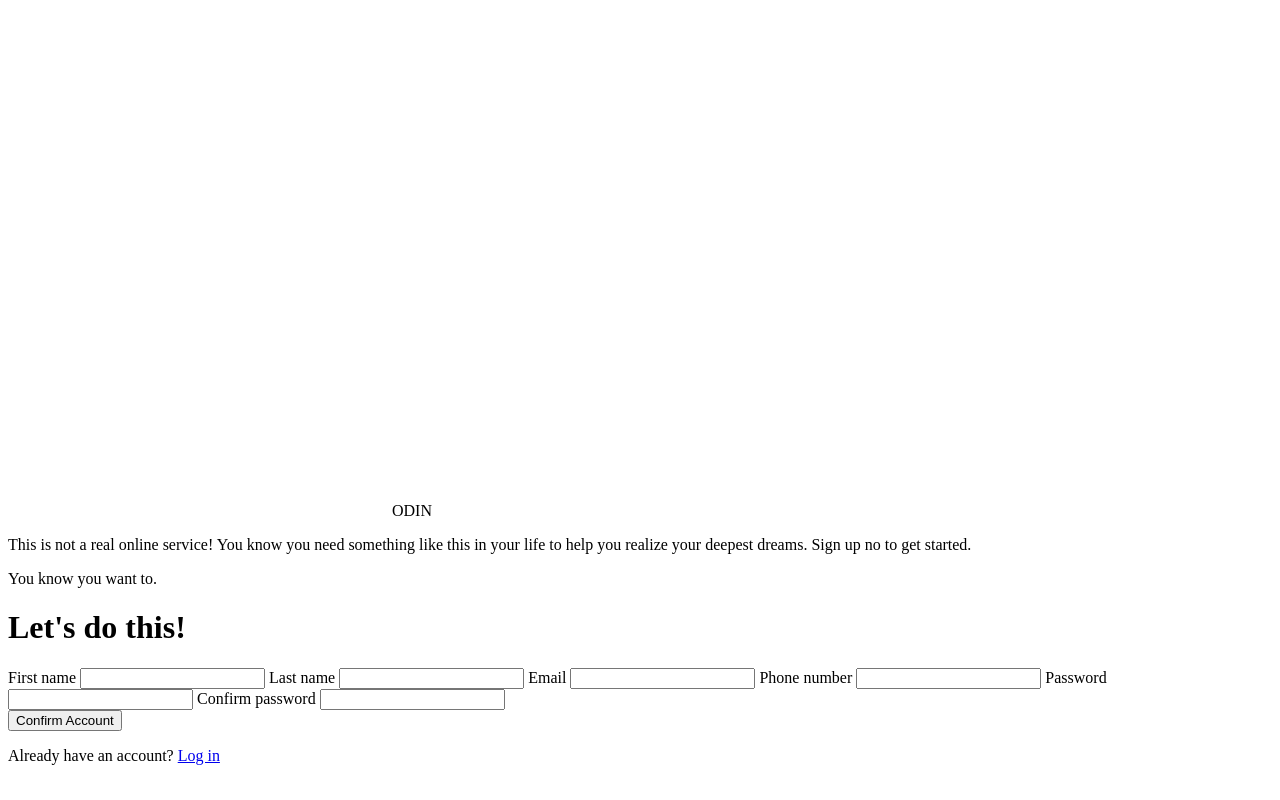
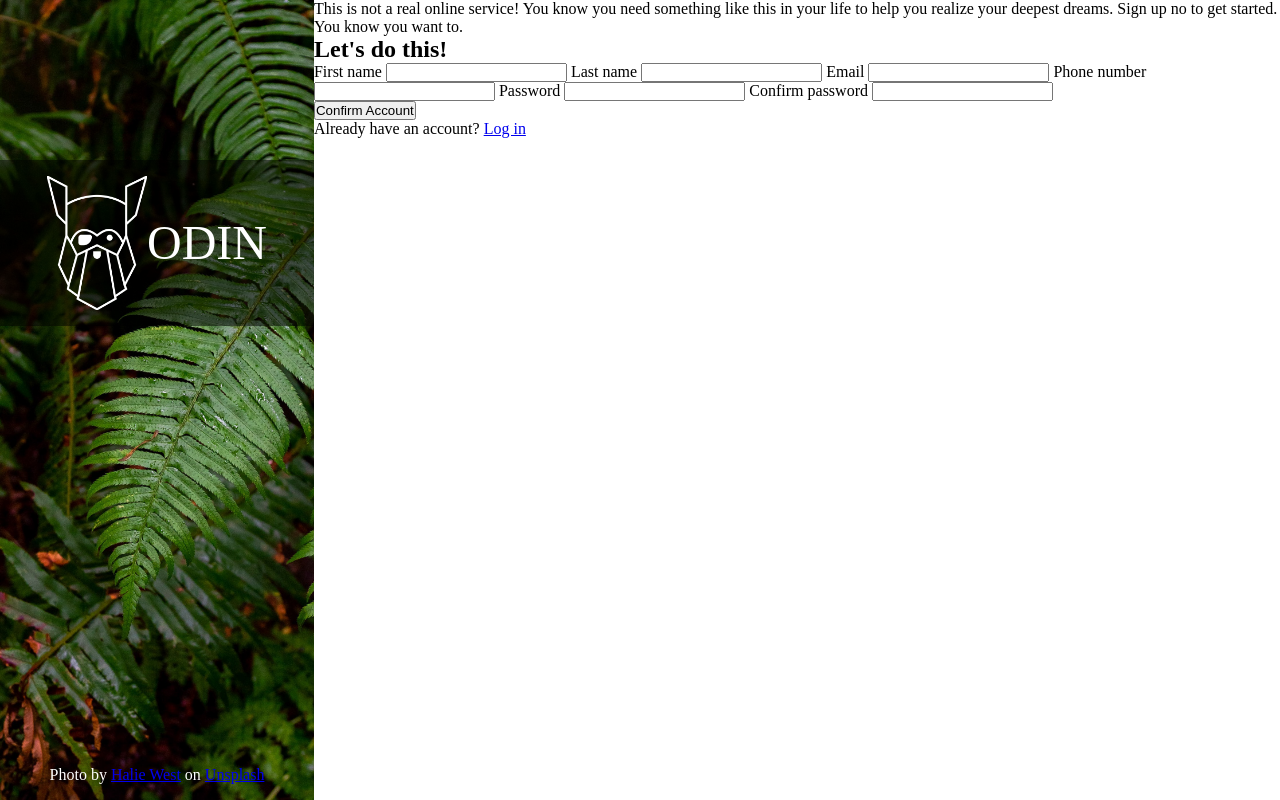
Before and after one commit to Shannqa/sign-up-form, a plain HTML site: page index.html in a window 1280 px wide. Drawn offline with Linux system fonts and the light colour scheme.

Commit message:
Style the left side of the page

```diff
--- a/css/styles.css
+++ b/css/styles.css
@@ -0,0 +1,47 @@
+* {
+  box-sizing: border-box;
+  margin: 0;
+  padding: 0;
+}
+
+
+
+body {
+  display: flex;
+  height: 100vh;
+}
+
+.left-container {
+  width: 40vw;
+  background-image: url("../img/halie-west-unsplash.jpg");
+  background-color: darkcyan;
+  background-size: cover;
+  display: flex;
+  flex-direction: column;
+  justify-content: space-between;
+  align-items: center;
+}
+
+.logo {
+  background-color: rgba(0, 0, 0, 0.5);
+  height: fit-content;
+  margin-top: 20vh;
+  padding: 1rem 0;
+  width: 100%;
+  display: flex;
+  justify-content: center;
+  align-items: center;
+}
+img {
+  width: 100px;
+}
+
+.website-name {
+  color: white;
+  font-size: 3rem;
+}
+
+.photo-credit {
+  color: white;
+  margin-bottom: 1rem;
+}
--- a/index.html
+++ b/index.html
@@ -10,9 +10,11 @@
 </head>
 <body>
   <div class="left-container">
-    <img src="img/odin-lined.png">
-    ODIN
-
+    <div class="logo">
+      <img src="img/odin-lined.png">
+      <span class="website-name">ODIN</span>
+    </div>
+    <p class="photo-credit">Photo by <a href="https://unsplash.com/@haliewestphoto">Halie West</a> on <a href="https://unsplash.com/">Unsplash</a></p>
 
   </div>
   <div class="right-container">
@@ -21,7 +23,7 @@
       <p>You know you want to.</p>
     </div>
 
-    <h1>Let's do this!</h1>
+    <h2>Let's do this!</h1>
     <form>
       <div class="form">
         <label for="first-name">First name</label>
```
Also changed, not shown: img/halie-west-unsplash.jpg (renamed from img/halie-west-25xggax4bSA-unsplash.jpg).
